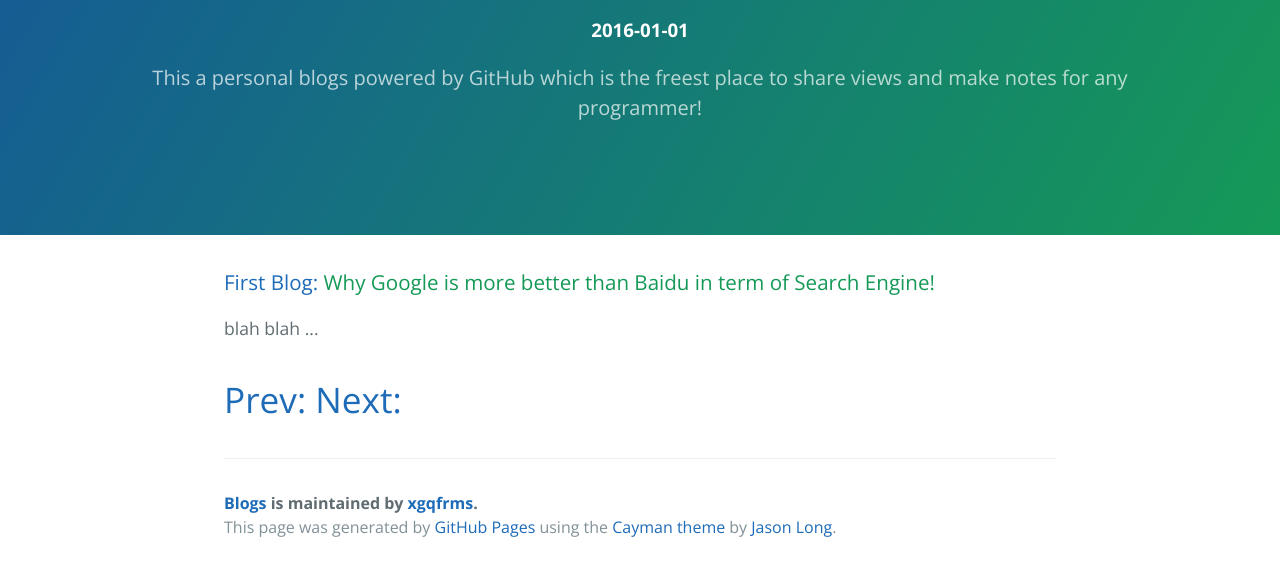
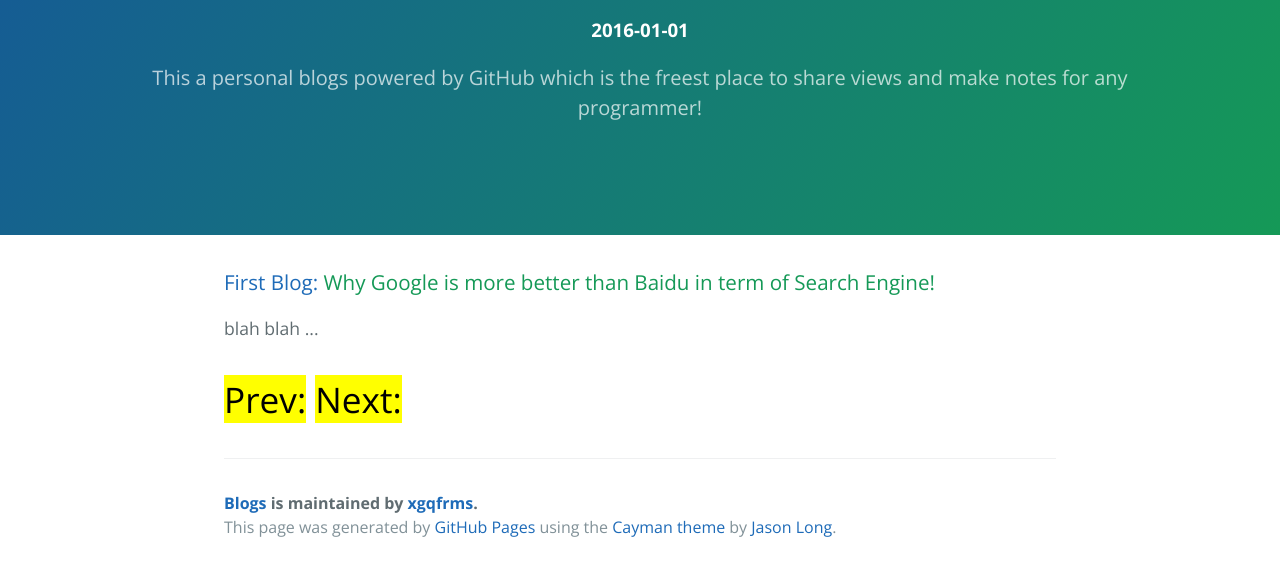
Before and after one commit to xgqfrms2015/blogs, a plain HTML site: page pages/001.html in a window 1280 px wide. Shown: the part 227-800 px from the top of the page. Drawn offline with nearby package versions, Linux system fonts and the light colour scheme.

Commit message:
Update 001.html

```diff
--- a/pages/001.html
+++ b/pages/001.html
@@ -32,9 +32,9 @@ Why Google is more better than Baidu in term of Search Engine!</h3>
 
 <h1>
 <a id="welcome-to-github-pages" class="anchor" href="http://xgqfrms.github.io/blogs/pages/001.html" aria-hidden="true">
-<span class="octicon octicon-link">Prev:</span></a>
+<span class="octicon octicon-link"><mark>Prev:</mark></span></a>
 <a id="welcome-to-github-pages" class="anchor" href="http://xgqfrms.github.io/blogs/pages/002.html" aria-hidden="true">
-<span class="octicon octicon-link">Next:</span></a>
+<span class="octicon octicon-link"><mark>Next:</mark></span></a>
 </h1>
 
       <footer class="site-footer">
```
